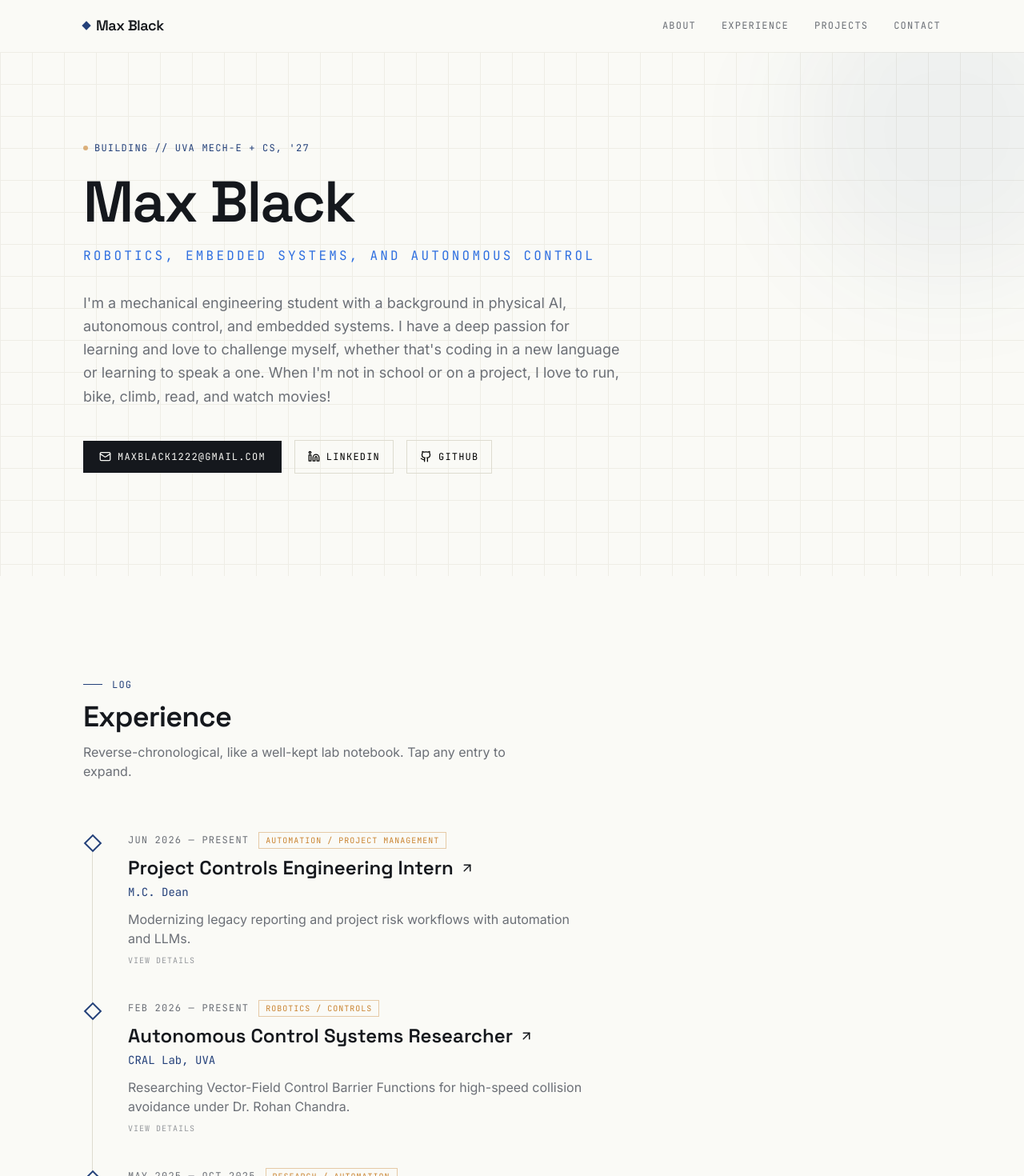
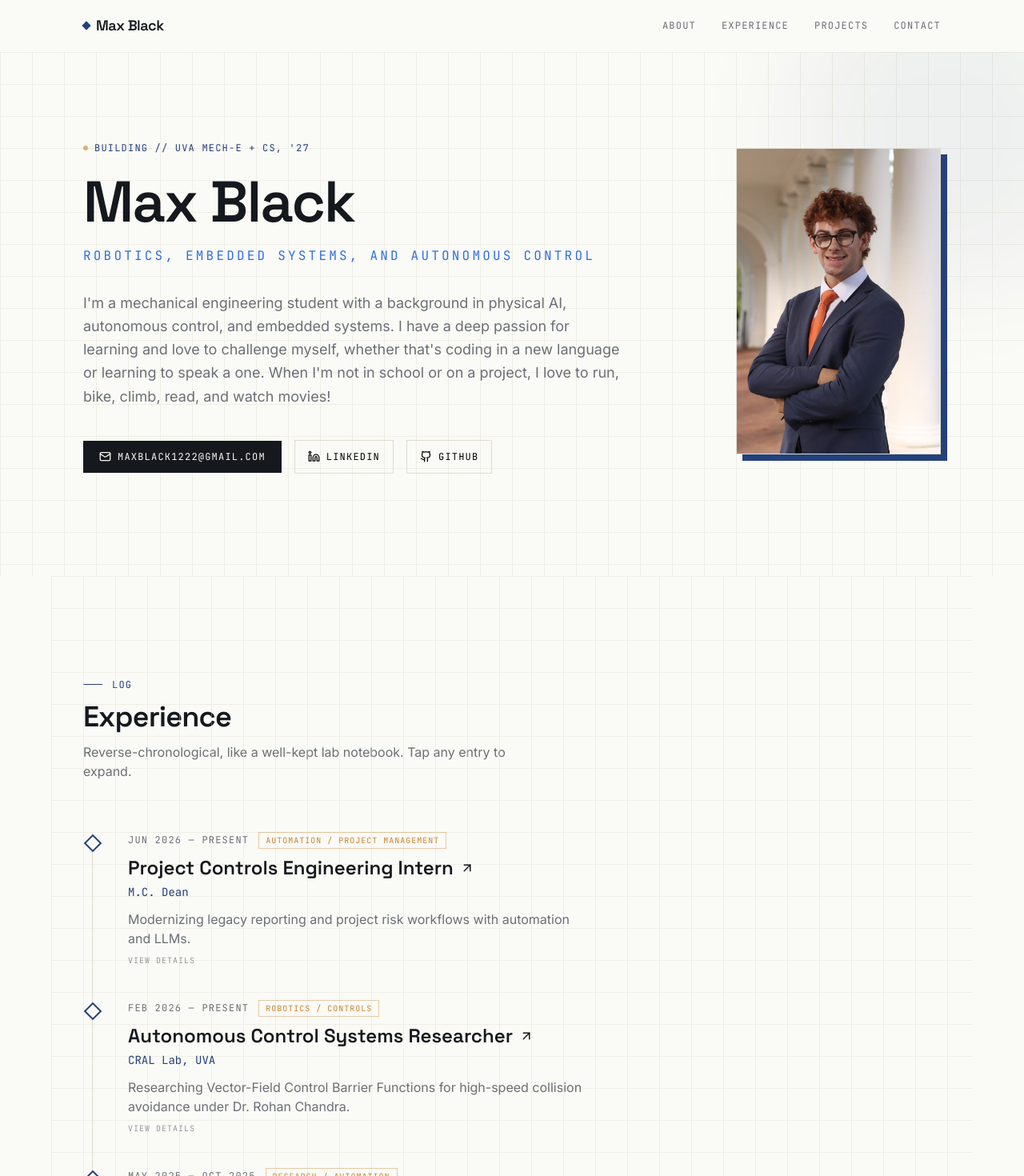
Before and after one commit to maxblack29/max-black-portfolio, a React (Vite) app: page / in a window 1280 px wide. Shown: the top 1470 px of the page at 80% size. Built offline with nearby package versions, Linux system fonts and the light colour scheme.

Commit message:
added headshot

```diff
--- a/src/portfolio.jsx
+++ b/src/portfolio.jsx
@@ -31,6 +31,7 @@ const PROFILE = {
   name: "Max Black",
   title: "Robotics, Embedded Systems, and Autonomous Control",
   location: "Charlottesville, VA",
+  headshot: "/headshot.jpg",
   bio: "I'm a mechanical engineering student with a background in physical AI, autonomous control, and embedded systems. I have a deep passion for learning and love to challenge myself, whether that's coding in a new language or learning to speak a one. When I'm not in school or on a project, I love to run, bike, climb, read, and watch movies!",
   status: "BUILDING // UVA MECH-E + CS, '27",
   email: "maxblack1222@gmail.com",
@@ -470,6 +471,8 @@ function Hero() {
       <div className="absolute -top-24 -right-24 w-96 h-96 rounded-full bg-[var(--accent)]/5 blur-3xl pointer-events-none" />
 
       <div className="relative max-w-6xl mx-auto px-6 md:px-10 pt-20 pb-24 md:pt-28 md:pb-32">
+        <div className="grid md:grid-cols-[1fr_auto] gap-10 md:gap-16 items-start">
+          <div>
             <div className="flex items-center gap-2 font-mono text-xs uppercase tracking-widest text-[var(--accent)] mb-6">
               <span className="w-1.5 h-1.5 rounded-full bg-[var(--flag)] animate-pulse" />
               {PROFILE.status}
@@ -512,6 +515,16 @@ function Hero() {
                 <Github size={15} />
                 GitHub
               </a>
+            </div>
+          </div>
+
+          <div className="w-40 sm:w-48 md:w-56 lg:w-64 mx-auto md:mx-0 md:mt-2">
+            <img
+              src={PROFILE.headshot}
+              alt={PROFILE.name}
+              className="w-full h-auto object-cover border border-[var(--line)] shadow-[8px_8px_0_0_var(--accent)]"
+            />
+          </div>
         </div>
       </div>
     </section>
@@ -621,7 +634,8 @@ function TimelineItem({ item, isLast }) {
 
 function ExperienceSection() {
   return (
-    <section id="experience" className="max-w-6xl mx-auto px-6 md:px-10 py-24 md:py-32">
+    <section id="experience" className="relative max-w-6xl mx-auto px-6 md:px-10 py-24 md:py-32">
+      <div className="absolute inset-0 blueprint-grid opacity-40 pointer-events-none" />
       <SectionHeader
         eyebrow="Log"
         title="Experience"
@@ -711,8 +725,9 @@ function ProjectsSection() {
   return (
     <section
       id="projects"
-      className="max-w-6xl mx-auto px-6 md:px-10 py-24 md:py-32 border-t border-[var(--line)]"
+      className="relative max-w-6xl mx-auto px-6 md:px-10 py-24 md:py-32 border-t border-[var(--line)]"
     >
+      <div className="absolute inset-0 blueprint-grid opacity-40 pointer-events-none" />
       <SectionHeader
         eyebrow="Builds"
         title="Projects"
@@ -812,7 +827,8 @@ function ProjectDetailPage({ project }) {
   const Icon = project.icon;
 
   return (
-    <article className="max-w-4xl mx-auto px-6 md:px-10 py-16 md:py-24">
+    <article className="relative max-w-4xl mx-auto px-6 md:px-10 py-16 md:py-24">
+      <div className="absolute inset-0 blueprint-grid opacity-40 pointer-events-none" />
       <a
         href="#projects"
         onClick={() => {
@@ -871,8 +887,9 @@ function AboutSection() {
   return (
     <section
       id="about"
-      className="max-w-6xl mx-auto px-6 md:px-10 py-24 md:py-32 border-t border-[var(--line)]"
+      className="relative max-w-6xl mx-auto px-6 md:px-10 py-24 md:py-32 border-t border-[var(--line)]"
     >
+      <div className="absolute inset-0 blueprint-grid opacity-40 pointer-events-none" />
       <SectionHeader eyebrow="Spec sheet" title="Skills & background" />
 
       <div className="grid md:grid-cols-3 gap-10 mb-16">
@@ -925,9 +942,10 @@ function ContactSection() {
   return (
     <section
       id="contact"
-      className="border-t border-[var(--line)] bg-[var(--ink)] text-[var(--paper)]"
+      className="relative border-t border-[var(--line)] bg-[var(--ink)] text-[var(--paper)] overflow-hidden"
     >
-      <div className="max-w-6xl mx-auto px-6 md:px-10 py-24 md:py-32">
+      <div className="absolute inset-0 blueprint-grid opacity-10 pointer-events-none" />
+      <div className="relative max-w-6xl mx-auto px-6 md:px-10 py-24 md:py-32">
         <div className="flex items-center gap-3 mb-3">
           <span className="w-6 h-px bg-[var(--accent-bright)]" />
           <span className="font-mono text-xs uppercase tracking-widest text-[var(--accent-bright)]">
```
Also changed, not shown: index.html (+1 -1 lines), public/headshot.jpg (added). Lines whose indentation alone changed are shown as unchanged.
